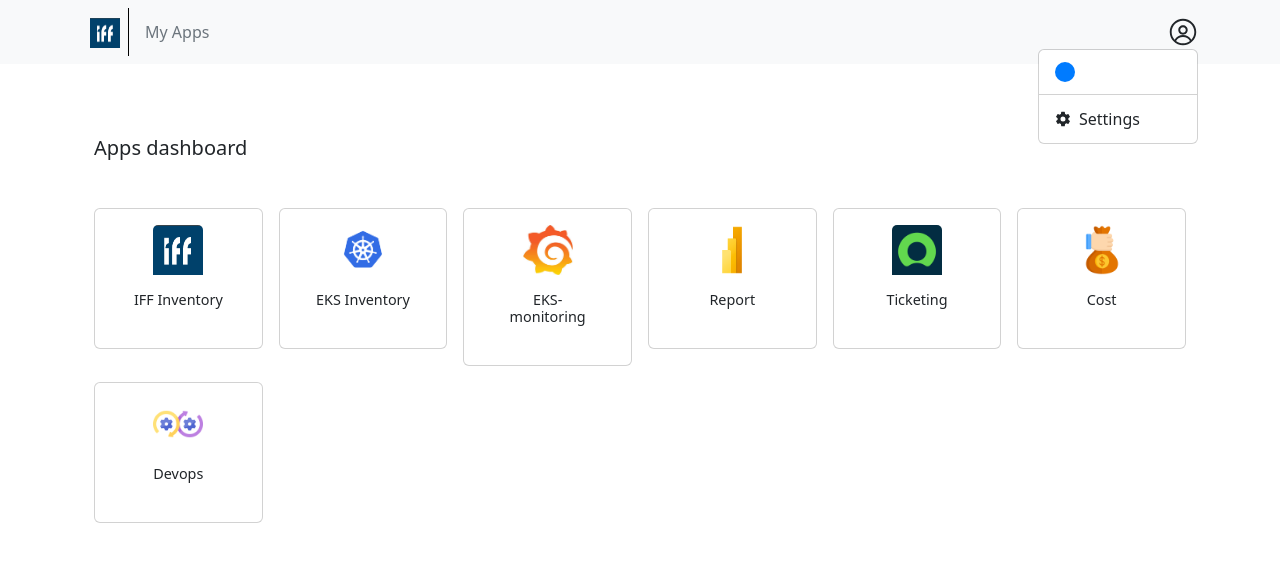
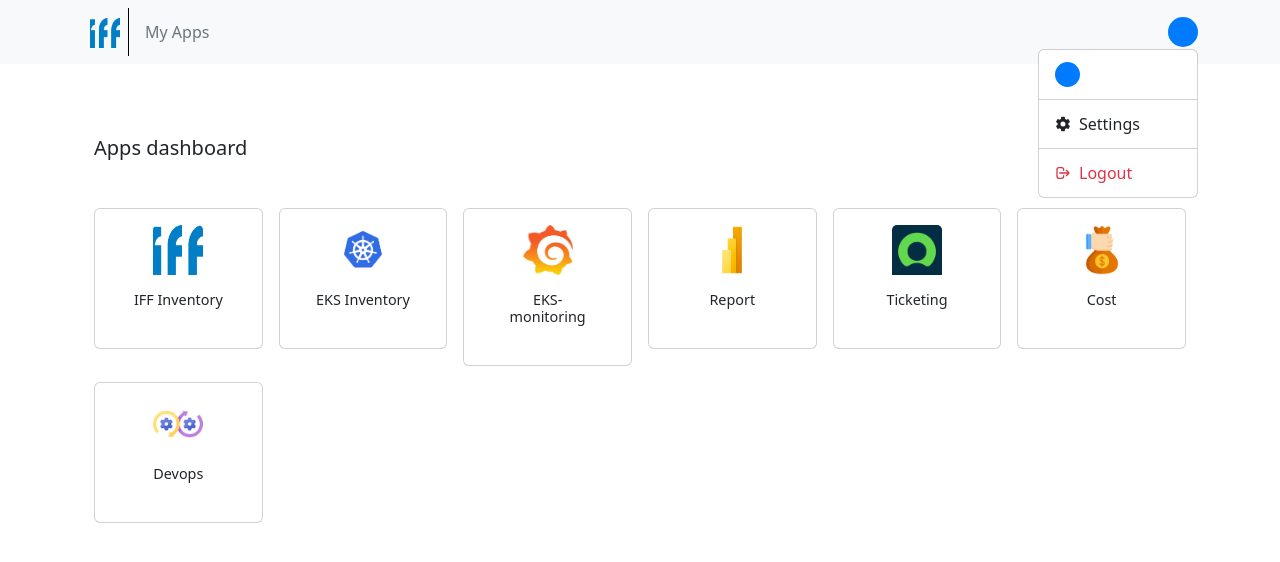
Before and after one commit to arshali471/awsProjectFrontend, a React (Vite) app: page /dashboard in a window 1280 px wide. Both pictures are taken after a click on the element 1183 px from the left and 30 px from the top of the page. Shown: the top 562 px of the page. Built offline with nearby package versions, Linux system fonts and the light colour scheme.

Commit message:
changes updated

```diff
--- a/src/component/View/Private/IffDashboard/IffDashboard.tsx
+++ b/src/component/View/Private/IffDashboard/IffDashboard.tsx
@@ -13,6 +13,7 @@
 import ReportImage from "../../../../assets/report.png";
 import CostImage from "../../../../assets/cost.png";
 import TicktImage from "../../../../assets/ticketing.png";
+import { HiOutlineLogout } from "react-icons/hi";
 
 
 const apps = [
@@ -34,6 +35,13 @@
   const handleNavigate = (url: string) => {
     window.open(url, "_blank");
   };
+
+  const handleLogout = () => {
+    sessionStorage.removeItem("authKey");
+    sessionStorage.removeItem("username");
+    navigate("/login")
+  }
+
 
 
   return (
@@ -59,7 +67,21 @@
 
           <Dropdown align="end">
             <Dropdown.Toggle as={CustomToggle} id="dropdown-custom-components">
-              <RxAvatar size={30} />
+              <div
+                style={{
+                  width: 30,
+                  height: 30,
+                  borderRadius: "50%",
+                  backgroundColor: "#007bff",
+                  color: "white",
+                  display: "flex",
+                  alignItems: "center",
+                  justifyContent: "center",
+                  fontSize: "12px",
+                }}
+              >
+               {sessionStorage.getItem("username")?.substring(0, 2).toUpperCase()}
+              </div>
             </Dropdown.Toggle>
 
             <Dropdown.Menu className="dropdown-bottom-left">
@@ -67,8 +89,8 @@
                 <div className="d-flex align-items-center">
                   <div
                     style={{
-                      width: 20,
-                      height: 20,
+                      width: 25,
+                      height: 25,
                       borderRadius: "50%",
                       backgroundColor: "#007bff",
                       color: "white",
@@ -78,7 +100,7 @@
                       fontSize: "12px",
                     }}
                   >
-                    {sessionStorage.getItem("username")?.charAt(0).toUpperCase()}
+                   {sessionStorage.getItem("username")?.substring(0, 2).toUpperCase()}
                   </div>
                   <span className="ms-2">
                     {sessionStorage.getItem("username")}
@@ -86,15 +108,23 @@
                 </div>
               </Dropdown.Item>
               <Dropdown.Divider />
-              <Dropdown.Item className = "d-flex align-items-center gap-2" onClick={() => navigate("/settings")}>
-              <IoSettingsSharp />
+              <Dropdown.Item className="d-flex align-items-center gap-2" onClick={() => navigate("/settings")}>
+                <IoSettingsSharp />
                 <span>Settings</span>
               </Dropdown.Item>
+              <Dropdown.Divider />
+              <Dropdown.Item
+                className="d-flex align-items-center gap-2 text-danger"
+                onClick={handleLogout}
+              >
+                <HiOutlineLogout />
+                <span>Logout</span>
+              </Dropdown.Item>
             </Dropdown.Menu>
-        </Dropdown>
+          </Dropdown>
 
-      </Container>
-    </Navbar >
+        </Container>
+      </Navbar >
       <Container className="p-4 mt-5">
         <Row className="mb-3">
           <Col>
--- a/src/component/View/Private/Settings/Settings.tsx
+++ b/src/component/View/Private/Settings/Settings.tsx
@@ -38,7 +38,21 @@
           {/* User Dropdown */}
           <Dropdown align="end">
             <Dropdown.Toggle as={CustomToggle} id="dropdown-custom-components">
-              <RxAvatar size={30} />
+            <div
+                style={{
+                  width: 30,
+                  height: 30,
+                  borderRadius: "50%",
+                  backgroundColor: "#007bff",
+                  color: "white",
+                  display: "flex",
+                  alignItems: "center",
+                  justifyContent: "center",
+                  fontSize: "12px",
+                }}
+              >
+               {sessionStorage.getItem("username")?.substring(0, 2).toUpperCase()}
+              </div>
             </Dropdown.Toggle>
 
             <Dropdown.Menu className="dropdown-bottom-left">
@@ -46,8 +60,8 @@
                 <div className="d-flex align-items-center">
                   <div
                     style={{
-                      width: 20,
-                      height: 20,
+                      width: 25,
+                      height: 25,
                       borderRadius: "50%",
                       backgroundColor: "#007bff",
                       color: "white",
@@ -57,7 +71,7 @@
                       fontSize: "12px",
                     }}
                   >
-                    {sessionStorage.getItem("username")?.charAt(0).toUpperCase()}
+                   {sessionStorage.getItem("username")?.substring(0, 2).toUpperCase()}
                   </div>
                   <span className="ms-2">{sessionStorage.getItem("username")}</span>
                 </div>
```
Also changed, not shown: src/assets/IFF.png.
